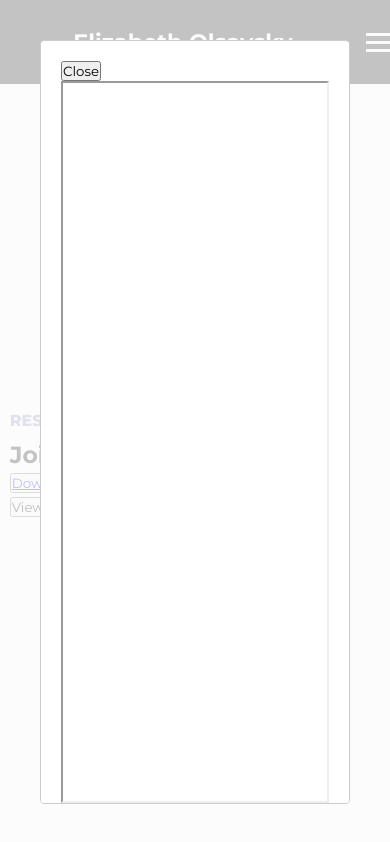
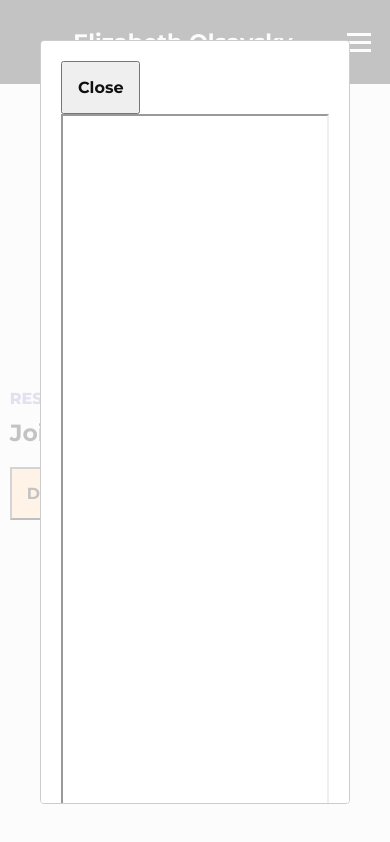
Before and after one commit to elizabetholsavsky/portfolio, a React (Create React App) app: page / in a window 390 px wide. Both pictures are taken after a click on the button "View PDF". Built offline with nearby package versions, Linux system fonts and the light colour scheme.

Commit message:
style/position download, view, and close resume buttons

```diff
--- a/src/components/Nav/Nav.css
+++ b/src/components/Nav/Nav.css
@@ -59,7 +59,7 @@ h1 {
 
 @media(max-width:1000px) {
 .nav-container {
-    width: 100%;
+    width: 90%;
     justify-content: space-between;
 
     }
@@ -86,7 +86,6 @@ h1 {
 }
 
 @media (max-width: 300px) {
-
     .name {
         justify-content: left;
     }
--- a/src/components/ScrollContainer/Resume/DownloadButton.js
+++ b/src/components/ScrollContainer/Resume/DownloadButton.js
@@ -2,7 +2,7 @@ import resumePDF from '../images/Olsavsky-Resume.pdf';
 
 const DownloadButton = () => {
     return (
-        <button>
+        <button className="download-button">
             <a href={resumePDF} download="Olsavsky-Resume.pdf">
                 Download Resume
             </a>
--- /dev/null
+++ b/src/components/ScrollContainer/Resume/Resume.css
@@ -0,0 +1,37 @@
+.download-button, .view-button, .close-modal-button {
+    padding: 15px;
+    font-size: 1rem;
+    font-weight: bold;
+    color: var(--text);
+}
+
+.download-button, .view-button button {
+    margin: 10px, 10px, 10px, 0;
+}
+
+.download-button {
+    background-color: var(--action);
+}
+
+.download-button a {
+    text-decoration: none;
+    color: var(--text);
+}
+
+.view-button {
+    background-color: var(--secondary);
+}
+
+.close-modal-button button {
+    background-color: var(--action);
+    margin-bottom: 20px;
+    text-align: right;
+}
+
+.resume-button-container {
+    width: 100%;
+    display: flex;
+    align-items: flex-start;
+    justify-content: space-between;
+    margin: 20px 20px 20px 0;
+}
--- a/src/components/ScrollContainer/Resume/Resume.js
+++ b/src/components/ScrollContainer/Resume/Resume.js
@@ -1,5 +1,6 @@
 import DownloadButton from "./DownloadButton";
 import ViewButton from "./ViewButton";
+import "./Resume.css";
 
 const Resume = () => {
 	return (
@@ -8,8 +9,10 @@ const Resume = () => {
                 <div className="content-text">
                     <h2> Resume </h2>
                     <h3> Join My Journey </h3>
-                    <DownloadButton/>
-                    <ViewButton/>
+                        <div className="resume-button-container">
+                            <DownloadButton/>
+                            <ViewButton/>
+                        </div>
                 </div>
             </div>
         </section>
--- a/src/components/ScrollContainer/Resume/ViewButton.js
+++ b/src/components/ScrollContainer/Resume/ViewButton.js
@@ -1,6 +1,7 @@
 import React, { useState } from 'react';
 import Modal from 'react-modal';
 import resumePDF from '../images/Olsavsky-Resume.pdf';
+import './Resume.css';
 
 const ViewButton = () => {
     const [modalIsOpen, setModalIsOpen] = useState(false);
@@ -15,7 +16,7 @@ const ViewButton = () => {
 
     return (
         <div>
-            <button onClick={openModal}>View PDF</button>
+            <button className="view-button" onClick={openModal}>View PDF</button>
             <Modal
                 isOpen={modalIsOpen}
                 onRequestClose={closeModal}
@@ -23,7 +24,7 @@ const ViewButton = () => {
                 shouldCloseOnEsc={true}
                 contentLabel="PDF Modal"
             >
-                <button onClick={closeModal}>Close</button>
+                <button className="close-modal-button" onClick={closeModal}>Close</button>
                 <iframe src={resumePDF} title="PDF Viewer" width="100%" height="100%" />
             </Modal>
         </div>
```
